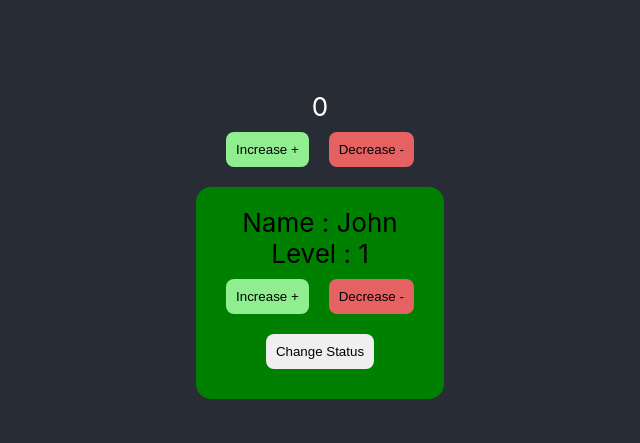
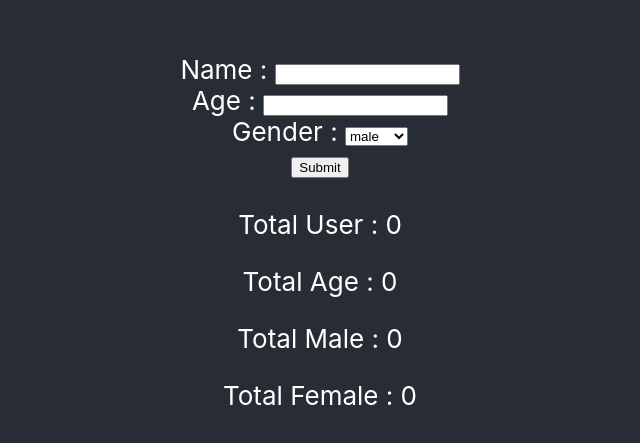
Before and after one commit to vinhthanh89/js91-hw, a React (Create React App) app: page / in a window 1280 px wide. Shown: the part 155-598 px from the top of the page, without its empty margins (320-960 px from the left). Built offline with nearby package versions, Linux system fonts and the light colour scheme.

Commit message:
done hw-6

```diff
--- a/src/App.css
+++ b/src/App.css
@@ -28,6 +28,10 @@
   color: #61dafb;
 }
 
+.user__list{
+  display: flex;
+}
+
 @keyframes App-logo-spin {
   from {
     transform: rotate(0deg);
--- a/src/App.js
+++ b/src/App.js
@@ -1,15 +1,25 @@
 import "./App.css";
+import { useState } from "react";
 
 // import NameCard from "./component/NameCard";
-import Counter from "./component/Counter";
-import Studen from "./component/Studen";
+// import Counter from "./component/Counter";
+// import Studen from "./component/Studen";
+import UserForm from "./component/UserForm";
+import TotalUser from "./component/TotalUser";
 
 function App() {
+  const [usersData, setUsersData] = useState([]);
+  const handleAddUsersData = (newUser) => {
+    setUsersData([...usersData, newUser]);
+  };
+
   return (
     <div className="App">
       <header className="App-header">
-        <Counter />
-        <Studen />
+        <UserForm handleAddUsersData={handleAddUsersData} />
+        <TotalUser usersData={usersData}/>
+        {/* <Counter />
+        <Studen /> */}
         {/* <NameCard name="Alice" age="20" gender="male" />
         <NameCard name="Amy" age="19" gender="female" /> */}
       </header>
--- a/src/component/NameCard/index.js
+++ b/src/component/NameCard/index.js
@@ -11,9 +11,9 @@ const NameCard = ({name , age , gender}) => {
 
     return (
         <div className={`namecard ${changeBackgroundColor(gender)}`}>
-            <p className="namecard__info name">Name : {name}</p>
-            <p className="namecard__info age">Age : {age}</p>
-            <p className="namecard__info gender">Gender : {gender}</p>
+            <div className="namecard__info name">Name : {name}</div>
+            <div className="namecard__info age">Age : {age}</div>
+            <div className="namecard__info gender">Gender : {gender}</div>
         </div>
     )
 }
--- a/src/component/NameCard/style.css
+++ b/src/component/NameCard/style.css
@@ -2,8 +2,7 @@
 .namecard{
     border: 1px solid black;
     border-radius: 20px;
-    padding: 10px 80px 10px 20px;
-    /* background-color: whitesmoke; */
+    padding: 20px 30px;
     color: black;
     text-align: left;
 }
--- /dev/null
+++ b/src/component/TotalUser/index.js
@@ -0,0 +1,30 @@
+import "./style.css";
+import NameCard from "../NameCard";
+
+const TotalUser = ({ usersData }) => {
+  const userList = usersData.map((user) => {
+    const { name, age, gender } = user;
+    return <NameCard name={name} age={age} gender={gender} />;
+  });
+
+  const totalUser = usersData.length;
+  const totalAge = usersData.reduce((sumAge, user) => sumAge + user.age, 0);
+  const totalMale = usersData.filter((user) => user.gender === "male").length;
+  const totalFeMale = usersData.filter(
+    (user) => user.gender === "female"
+  ).length;
+
+  return (
+    <div className="totaluser">
+      <div className="userlist">{userList}</div>
+      <div className="user--static">
+        <p>Total User : {totalUser} </p>
+        <p>Total Age : {totalAge}</p>
+        <p>Total Male : {totalMale}</p>
+        <p>Total Female : {totalFeMale}</p>
+      </div>
+    </div>
+  );
+};
+
+export default TotalUser;
--- /dev/null
+++ b/src/component/TotalUser/style.css
@@ -0,0 +1,8 @@
+.totaluser{
+    margin-top: 5px;
+}
+
+.userlist{
+    display: flex;
+    column-gap: 5px;
+}
--- /dev/null
+++ b/src/component/UserForm/index.js
@@ -0,0 +1,53 @@
+import { useState } from "react";
+
+const UserForm = ({handleAddUsersData}) => {
+  const [userInfo, setUserInfo] = useState({
+    name: "",
+    age: 0,
+    gender: "male",
+  });
+
+  const handleChange = (event) => {
+    const value =
+      event.target.name === "age"
+        ? parseInt(event.target.value, 10)
+        : event.target.value;
+    setUserInfo((prev) => {
+      return {
+        ...prev,
+        [event.target.name]: value,
+      };
+    });
+  };
+
+  const handleSubmit = (event) => {
+    event.preventDefault();
+    handleAddUsersData(userInfo);
+    console.log(userInfo);
+  }
+
+  return (
+    <div className="userform-container">
+      <form onSubmit={handleSubmit}>
+        <div className="userform__input userform__input--name">
+          <label htmlFor="name">Name : </label>
+          <input type="text" id="name" name="name" onChange={handleChange}/>
+        </div>
+        <div className="userform__input userform__input--age">
+          <label htmlFor="age">Age : </label>
+          <input type="number" id="age" name="age" onChange={handleChange}/>
+        </div>
+        <div className="userform__input--gender">
+          <span>Gender : </span>
+          <select name="gender" onChange={handleChange}>
+            <option value="male">male</option>
+            <option value="female">female</option>
+          </select>
+        </div>
+        <button type="submit">Submit</button>
+      </form>
+    </div>
+  );
+};
+
+export default UserForm;
```
